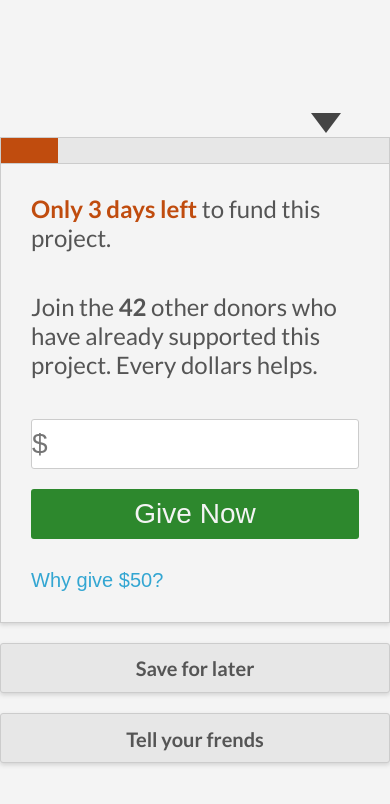
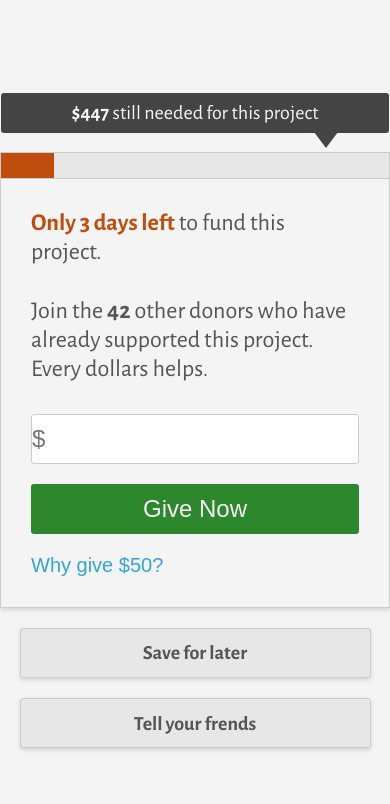
Before and after one commit to ArturKaluza/alm-donation-page, a website: page index.html in a window 390 px wide. Drawn offline with nearby package versions, Linux system fonts and the light colour scheme.

Commit message:
Change fonts

```diff
--- a/index.html
+++ b/index.html
@@ -4,7 +4,7 @@
     <meta charset="UTF-8">
     <meta name="viewport" content="width=device-width, initial-scale=1.0">
     <meta http-equiv="X-UA-Compatible" content="ie=edge">
-    <link href="https://fonts.googleapis.com/css?family=Lato:400,700" rel="stylesheet">
+    <link href="https://fonts.googleapis.com/css?family=Alegreya+Sans:300,400,700" rel="stylesheet">
     <link rel="stylesheet" href="style/style.css">
     <title>Donation for project</title>
 </head>
--- a/main.js
+++ b/main.js
@@ -19,7 +19,7 @@ const saveBtn = document.querySelector('.buttons__save');
 const storage = localStorage;
 
 // set progressive bar initial value
-progress.style.width = '57px';
+progress.style.width = '53px';
 
 // set input value
 inputElem.value = chceckInputValue();
@@ -56,7 +56,7 @@ function donate(e) {
     // set tooltip value
     prgoressTooltip.innerHTML = `<span class="progressiveBar__tooltip-span">$${500 - parseInt(progress.style.width)}</span> still needed for this project`;
     if (parseInt(progress.style.width) >= 500) {
-        prgoressTooltip.innerHTML = `<span class="progressiveBar__tooltip-span">The project raised $${parseInt(progress.style.width) - 500} over a target.`;
+        prgoressTooltip.innerHTML = `The project raised <span class="progressiveBar__tooltip-span">$${parseInt(progress.style.width) - 500}</span> over a target.`;
 
         // disabled input
         inputElem.setAttribute('disabled', null);
--- a/style/scss/components/_buttons.scss
+++ b/style/scss/components/_buttons.scss
@@ -15,7 +15,7 @@
         }
 
         @media (max-width: 500px) {
-            width: 100%;
+            width: 90%;
             margin-bottom: 20px;
         }
     }
@@ -33,7 +33,7 @@
         }
 
         @media (max-width: 500px) {
-            width: 100%;
+            width: 90%;
         }
     }
 
--- a/style/scss/components/_progressiveBar.scss
+++ b/style/scss/components/_progressiveBar.scss
@@ -54,6 +54,7 @@
             top: -60px;
             opacity: 1;
             width: 100%;
+            visibility: visible;
         }
     }
 
--- a/style/scss/sections/_body.scss
+++ b/style/scss/sections/_body.scss
@@ -4,7 +4,7 @@ body {
     flex-direction: column;
     justify-content: center;
     align-items: center;
-    font-family: 'Lato', sans-serif;
+    font-family: 'Alegreya Sans', sans-serif;
 
     background: #ddd;
     background: $color-white;
--- a/style/scss/sections/_main.scss
+++ b/style/scss/sections/_main.scss
@@ -10,12 +10,12 @@
 
     &__content {
         color: $font-color-grey;
-        margin-bottom: 40px;
+        margin-bottom: 30px;
 
         &-header {
             font-size: $font-size-default;
             font-weight: 400;
-            margin-bottom: 40px;
+            margin-bottom: 30px;
         }
 
         &-span {
@@ -36,7 +36,7 @@
         margin-bottom: 20px;
         background: $color-secondary;
         color: $color-white;
-        font-weight: 400;
+        font-weight: 300;
         padding: 10px 20px;
         display: none;
     }
@@ -45,12 +45,12 @@
         display: flex;
         justify-content: space-between;
         align-items: center;
-        margin-bottom: 30px;
+        margin-bottom: 20px;
 
         &-input {
             width: 200px;
             height: 50px;
-            font-size: $font-size-big;
+            font-size: $font-size-default;
             border: 1px solid $color-grey;
             border-radius: 3px;
 
@@ -67,7 +67,7 @@
         &-button {
             width: 200px;
             height: 50px;
-            font-size: $font-size-big;
+            font-size: $font-size-default;
             border: none;
             border-radius: 3px;
             color: $color-white;
--- a/style/scss/utils/_variables.scss
+++ b/style/scss/utils/_variables.scss
@@ -21,7 +21,7 @@ $color-grey-dark: #444;
     border: 1px solid $color-grey;
     border-radius: 3px;
     color: $font-color-grey;
-    font-family: "Lato", sans-serif;
+    font-family: 'Alegreya Sans', sans-serif;
     font-size: $font-size-small;
     font-weight: 700;
     cursor: pointer;
```
Also changed, not shown: style/style.css.
